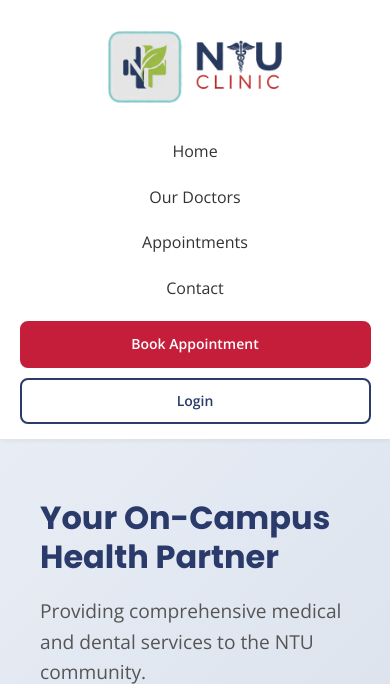
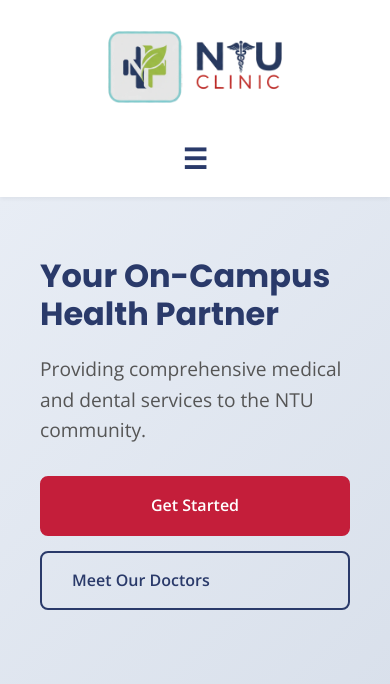
Before and after one commit to ivano47/EE4727---WEB-APPLICATION-DESIGN, a PHP site: page /IE4727/index.php in a window 390 px wide; the page is wider, and only the part inside the window is pictured. Shown: the top 684 px of that part. Run offline with PHP 8.4, Linux system fonts and the light colour scheme.

Commit message:
END: Added Media Query for Hamburger button to hide/unhide menu items on mobile view to decrease clutter on screen. Added role logic check for 'Appointment' on nav to be hidden when role is doctor.

```diff
--- a/includes/nav.php
+++ b/includes/nav.php
@@ -12,10 +12,15 @@ $user_role = $_SESSION['role'] ?? null;
         <img src="assets/qkntnoqkntnoqknt.webp" alt="NTU Clinic Logo">
     </a>
 
+    <button id="mobile-menu-toggle" class="mobile-menu-toggle">☰</button>
+
+    <div id="mobile-menu-links" class="nav-hidden">
         <ul class="nav-links">
             <li><a href="index.php">Home</a></li>
             <li><a href="doctors.php">Our Doctors</a></li>
+            <?php if ($user_role !== 'doctor'): ?>
                 <li><a href="schedule.php">Appointments</a></li>
+            <?php endif; ?>
             <li><a href="contact.php">Contact</a></li>
         </ul>
 
@@ -31,4 +36,6 @@ $user_role = $_SESSION['role'] ?? null;
                 <a href="login.php" class="btn btn-secondary">Login</a>
             <?php endif; ?>
         </div>
+    </div>
 </nav>
+<script src="scripts/mobile-menu.js"></script>
--- /dev/null
+++ b/public/scripts/mobile-menu.js
@@ -0,0 +1,12 @@
+//hamburger toggle to hide nav (takes up half the screen)
+document.addEventListener('DOMContentLoaded', function() {
+    const menuButton = document.getElementById('mobile-menu-toggle');
+    const mobileMenu = document.getElementById('mobile-menu-links');
+
+    if (menuButton && mobileMenu) {
+        menuButton.addEventListener('click', function() {
+            mobileMenu.classList.toggle('nav-hidden');
+            mobileMenu.classList.toggle('nav-visible');
+        });
+    }
+});
--- a/public/styles/main.css
+++ b/public/styles/main.css
@@ -63,6 +63,51 @@ nav {
 .nav-logo img {
     height: 104px;
     width: auto;
+}
+
+.mobile-menu-toggle {
+    display: none;
+    background: none;
+    border: none;
+    font-size: 28px;
+    cursor: pointer;
+    color: #2A3A6A;
+    padding: 5px 10px;
+}
+
+.nav-hidden {
+    display: none;
+}
+
+.nav-visible {
+    display: block;
+}
+
+@media (min-width: 769px) {
+    .mobile-menu-toggle {
+        display: none;
+    }
+
+    #mobile-menu-links {
+        display: flex !important;
+        align-items: center;
+        gap: 30px;
+    }
+}
+
+@media (max-width: 768px) {
+    .mobile-menu-toggle {
+        display: block;
+    }
+
+    nav {
+        flex-wrap: wrap;
+    }
+
+    #mobile-menu-links {
+        width: 100%;
+        order: 3;
+    }
 }
 
 .nav-links {
```
Also changed, not shown: includes/book.php (+7 -3 lines), public/schedule.php (+7 -0 lines). Lines whose indentation alone changed are shown as unchanged.
